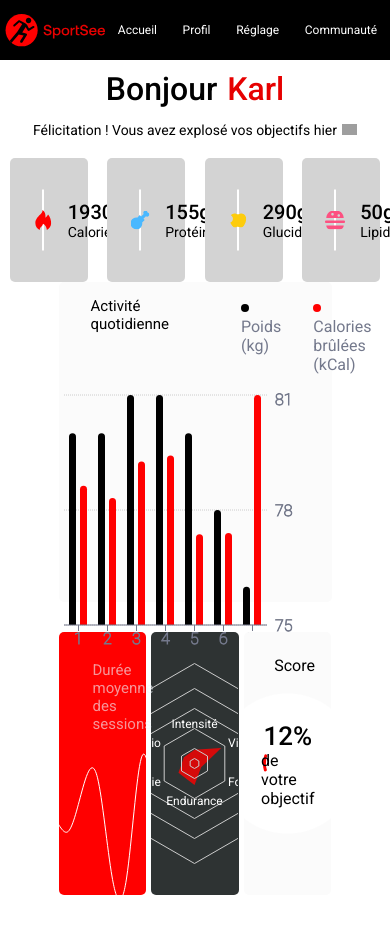
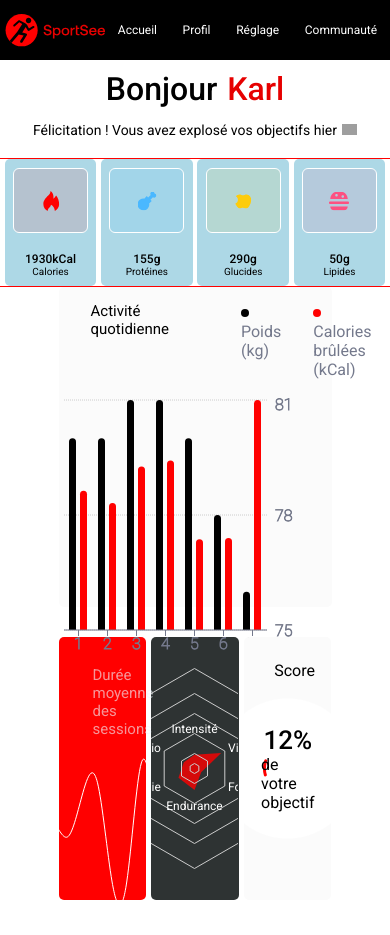
Before and after one commit to denisk13005/sportsee, a React (Create React App) app: page /12 in a window 390 px wide. Built offline with nearby package versions, Linux system fonts and the light colour scheme; grey boxes are pictures that could not be loaded.

Commit message:
daily intake responsive

```diff
--- a/src/components/CardInfo.jsx
+++ b/src/components/CardInfo.jsx
@@ -11,7 +11,7 @@ import PropTypes from 'prop-types'
  */
 const CardInfo = ({ icone, number, unit, type }) => {
   return (
-    <div className="cardInfoContainer" style={{ backgroundColor: 'lightGrey' }}>
+    <div className="cardInfoContainer" style={{ backgroundColor: 'lightBlue' }}>
       <div className="imgContainer" id={type}>
         <img src={icone} alt="icone" />
       </div>
--- a/src/styles/components/cardInfo.scss
+++ b/src/styles/components/cardInfo.scss
@@ -2,17 +2,28 @@
   display: flex;
   align-items: center;
   background-color: #fbfbfb;
-  width: 258px;
-  height: 124px;
+  width: 100%;
+  height: 20%;
   border-radius: 5px;
+  @media screen and (max-width: 900px) {
+    flex-direction: column;
+    text-align: center;
+    justify-content: space-around;
+    height: 100%;
+    width: 23.5%;
+  }
   .imgContainer {
     border: 1px Solid rgb(255, 255, 255);
     width: 60px;
     height: 60px;
     margin: 0;
-    z-index: 1;
-    margin-left: 32px;
-    margin-right: 24px;
+    margin-left: 10%;
+    margin-right: 6%;
+    @media screen and (max-width: 900px) {
+      margin: 0px auto 0px;
+      width: 80%;
+      height: 50%;
+    }
   }
   #Calories {
     background: rgba(255, 0, 0, 0.1);
@@ -31,9 +42,21 @@
     font-size: 20px;
     font-weight: 500;
     margin: 0;
+    @media screen and (max-width: 900px) {
+      font-size: 16px;
+    }
+    @media screen and (max-width: 600px) {
+      font-size: 12px;
+    }
   }
   .type {
     font-size: 14px;
     margin: 0;
+    @media screen and (max-width: 900px) {
+      font-size: 12px;
+    }
+    @media screen and (max-width: 600px) {
+      font-size: 10px;
+    }
   }
 }
--- a/src/styles/pages/dashboard.scss
+++ b/src/styles/pages/dashboard.scss
@@ -94,19 +94,21 @@
       flex-direction: column;
       justify-content: space-between;
       margin-left: 20px;
+      border: 1px solid red;
       @media screen and (max-width: 900px) {
         width: 100%;
+        height: 15vh;
         margin-left: 0;
-        justify-content: center;
+        justify-content: space-evenly;
         flex-direction: row;
       }
-      .cardInfoContainer {
-        width: 100%;
-        @media screen and (max-width: 900px) {
-          width: 20%;
-          margin: 0 auto;
-        }
-      }
+      // .cardInfoContainer {
+      //   width: 100%;
+      //   @media screen and (max-width: 900px) {
+      //     width: 20%;
+      //     margin: 0 auto;
+      //   }
+      // }
     }
   }
 }
```
